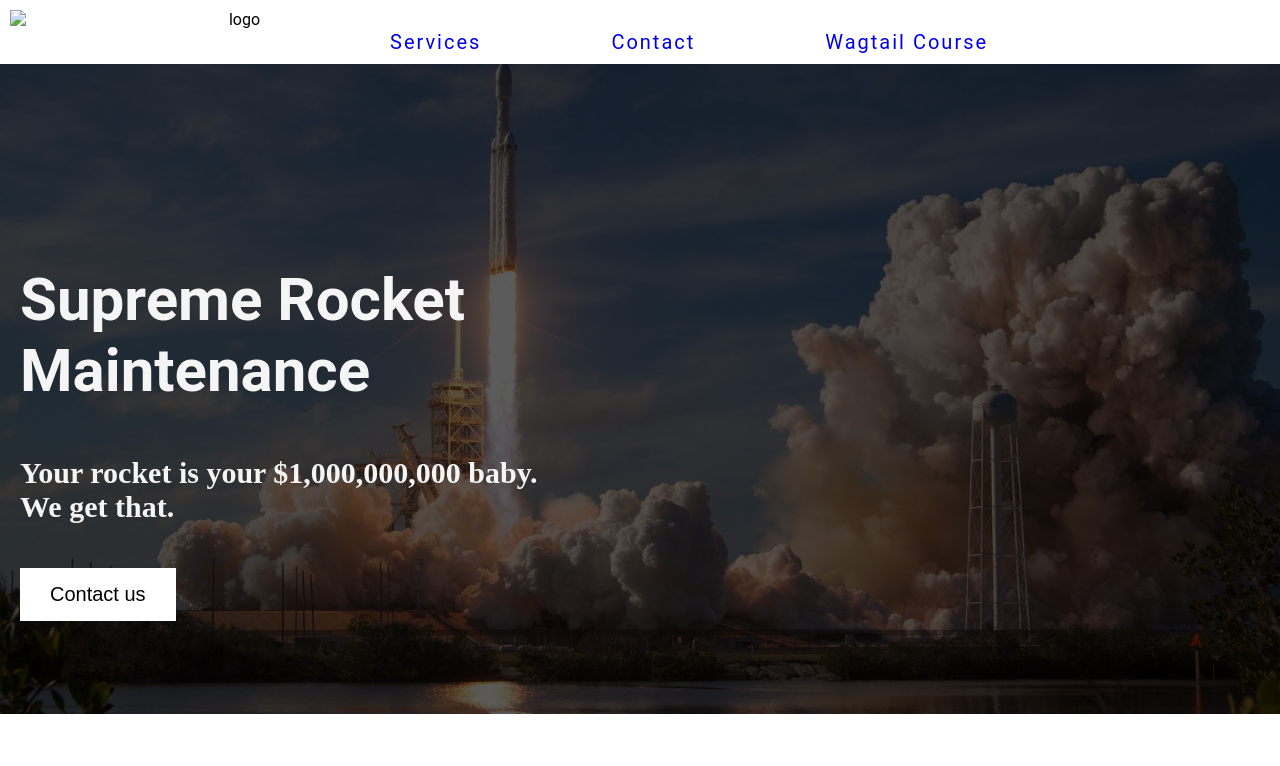
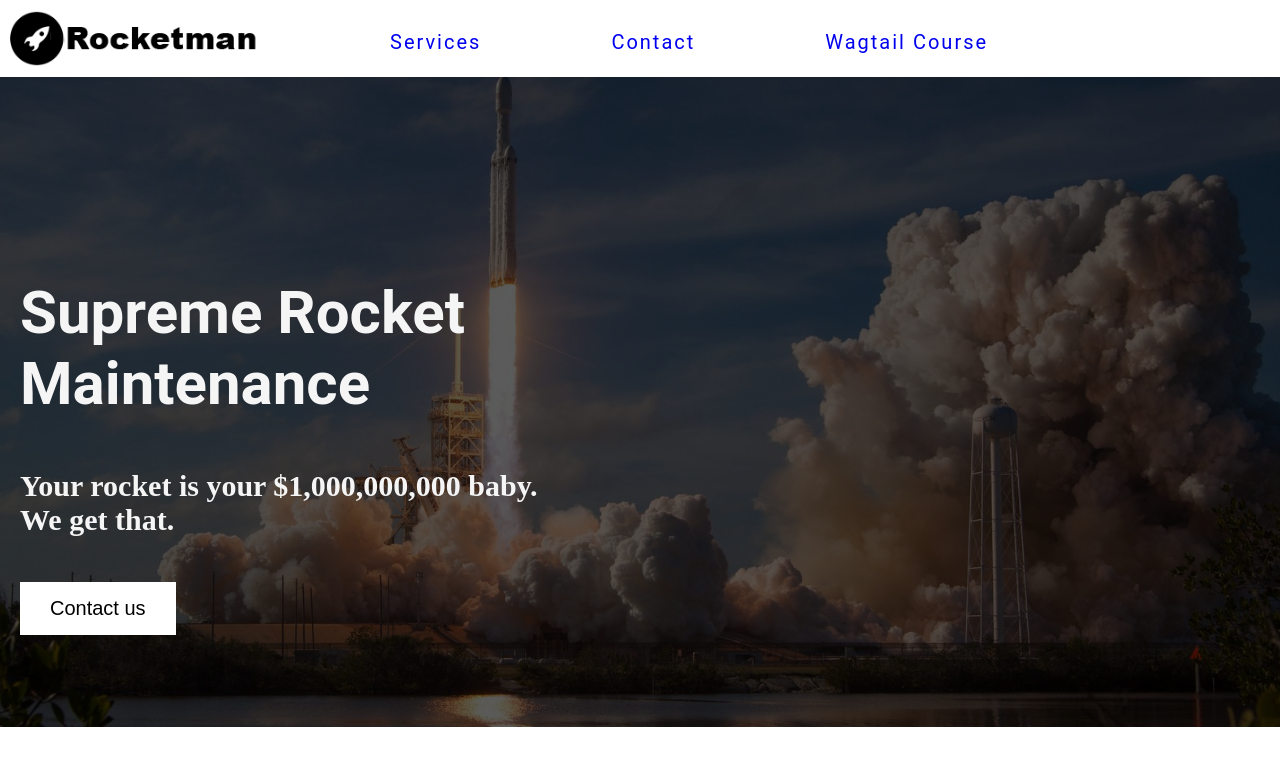
Before and after one commit to kofogt/rocketman, a plain HTML site: page index.html in a window 1280 px wide. Drawn offline with Linux system fonts and the light colour scheme; files whose address does not match are found by name.

Commit message:
Update index.html

```diff
--- a/index.html
+++ b/index.html
@@ -8,13 +8,13 @@
     <link rel="stylesheet" href="/stylesheet.css" />
     <link
       rel="shortcut icon"
-      href="/img/logo.24c25970fb09.png"
+      href="/logo.24c25970fb09.png"
       type="image/x-icon"
     />
   </head>
   <body>
     <nav>
-      <img src="/img/logo.24c25970fb09.png" alt="logo" class="logo" />
+      <img src="/logo.24c25970fb09.png" alt="logo" class="logo" />
       <div class="leftmenu">
       <a href="#" class="nav-menu">Services</a>
       <a href="#" class="nav-menu">Contact</a>
```
